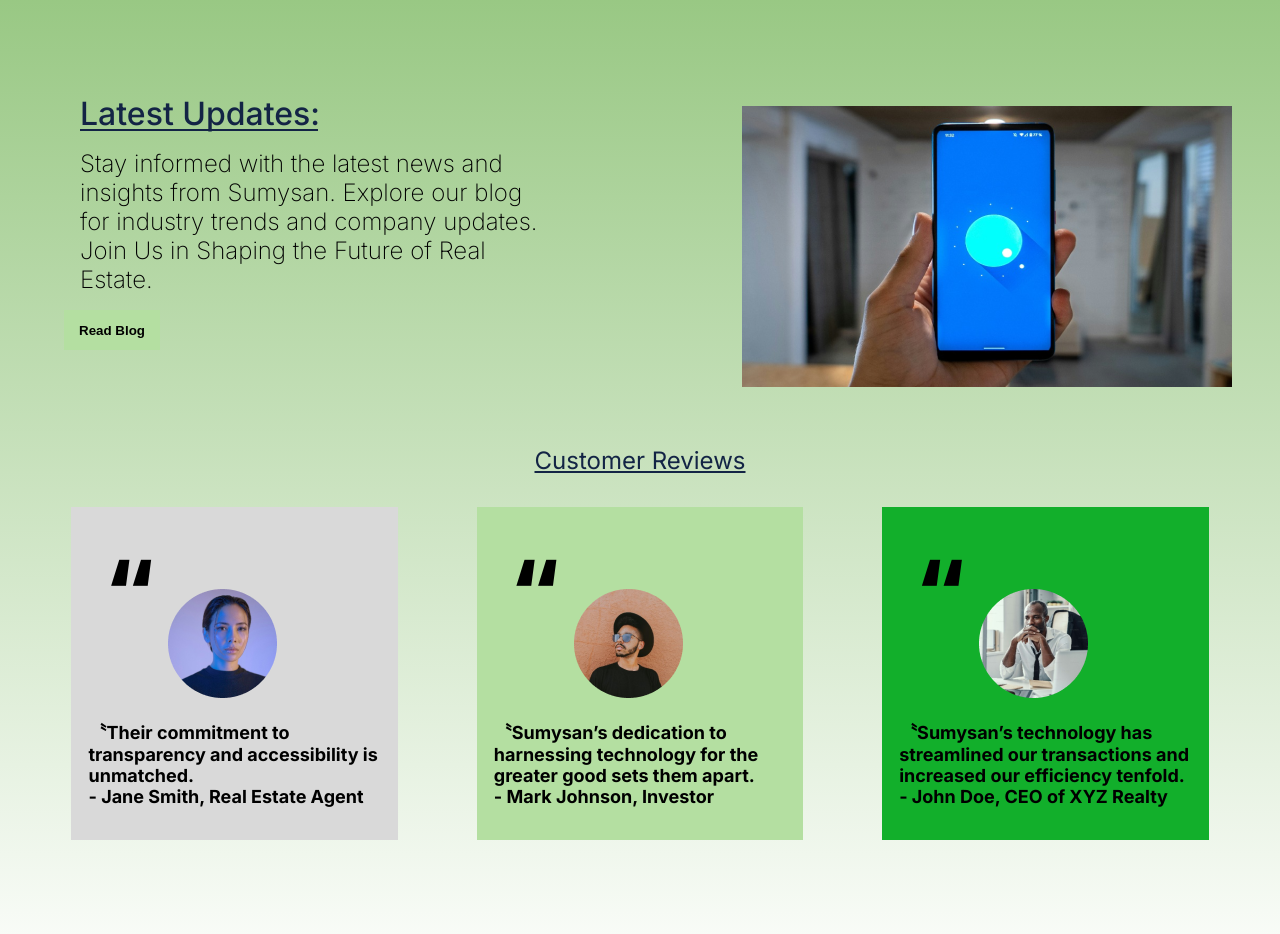
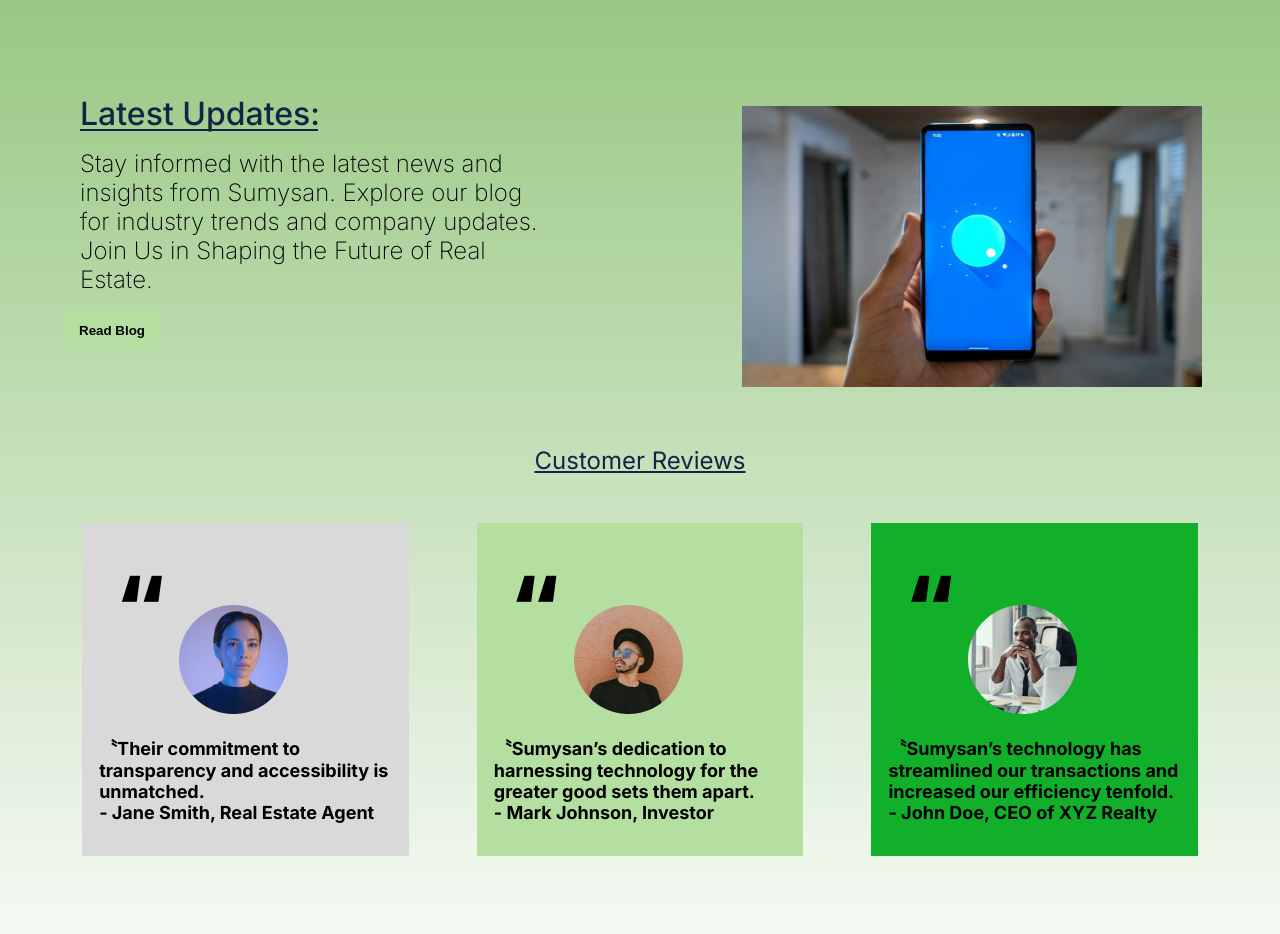
Before and after one commit to SumySan-Homex/Sumysan, a Next.js app: page / in a window 1280 px wide. Shown: the part 1998-2932 px from the top of the page. Built offline with nearby package versions, Linux system fonts and the light colour scheme.

Commit message:
:lipstick: Update style file / fix style errors

```diff
--- a/components/Content.tsx
+++ b/components/Content.tsx
@@ -45,7 +45,7 @@
               </p>
             </div>
 
-            <Image src={img2} alt="img" />
+            <Image className={styles.image2} src={img2} alt="img" />
           </div>
         </div>
 
--- a/styles/content.module.css
+++ b/styles/content.module.css
@@ -29,6 +29,10 @@
 .image {
   padding-left: 2rem;
   padding-top: 1rem;
+}
+
+.image2 {
+  padding-right: 1.9rem;
 }
 
 .textContent {
@@ -122,7 +126,7 @@
   justify-content: space-around;
   align-items: center;
 
-  margin: 2rem;
+  margin: 3rem;
 }
 
 .card1 {
```
